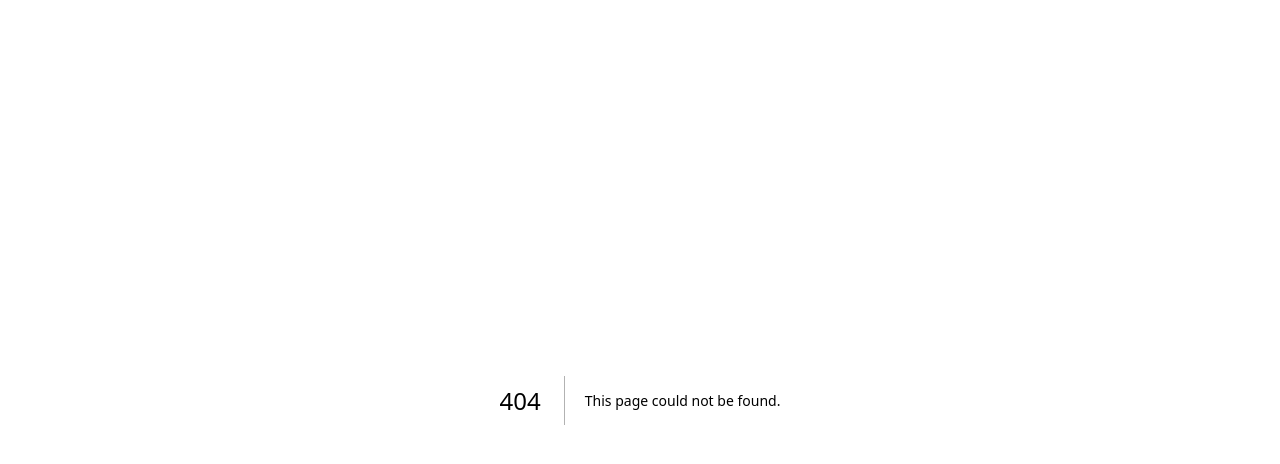
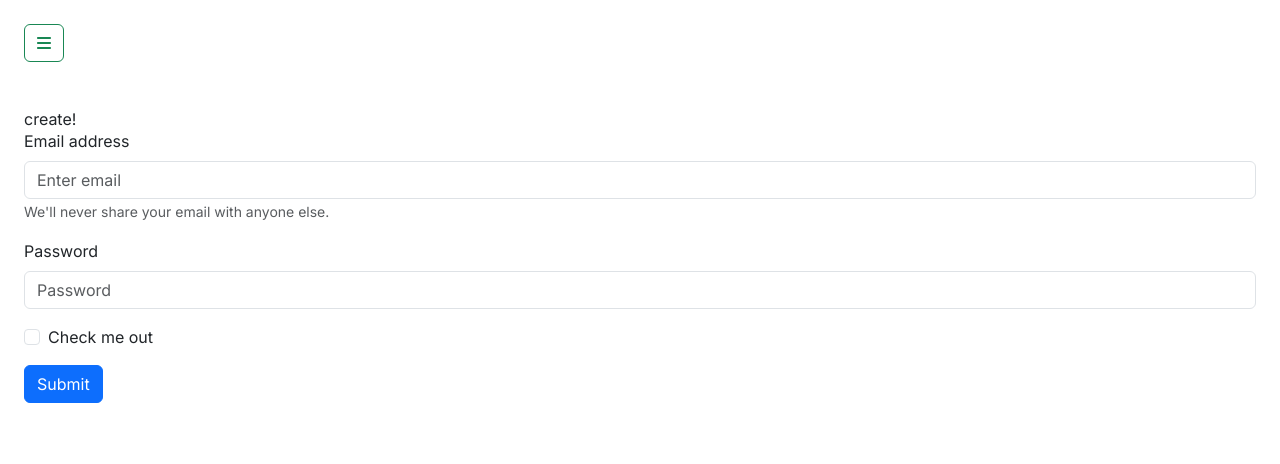
Before and after one commit to ekemper/everybody, a Next.js app: page /create in a window 1280 px wide. Before the commit this address had no page. Shown: the top 464 px of the page. Built offline with nearby package versions, Linux system fonts and the light colour scheme.

Commit message:
basic form and routing

```diff
--- a/app/Menu.tsx
+++ b/app/Menu.tsx
@@ -1,8 +1,10 @@
+'use client'
 import { FontAwesomeIcon } from '@fortawesome/react-fontawesome';
 import { useState } from 'react';
 import Button from 'react-bootstrap/Button';
 import Offcanvas from 'react-bootstrap/Offcanvas';
 import { faBars } from '@fortawesome/free-solid-svg-icons'
+import Link from 'next/link'
 
 export default function Menu() {
     const [show, setShow] = useState(false);
@@ -20,11 +22,20 @@
                     <Offcanvas.Title>Offcanvas</Offcanvas.Title>
                 </Offcanvas.Header>
                 <Offcanvas.Body>
-                    Some text as placeholder. In real life you can have the elements you
-                    have chosen. Like, text, images, lists, etc.
+                    <ul>
+                        <li>
+                            <Link href="/feed">feed</Link>
+                        </li>
+                        <li>
+                            <Link href="/create">create new</Link>
+                        </li>
+                        {/* <li>
+                            <Link href="/preferences">preferences</Link>
+                        </li> */}
+                    </ul>
+
                 </Offcanvas.Body>
             </Offcanvas>
         </div>
     )
-
 }
--- /dev/null
+++ b/app/create/page.tsx
@@ -0,0 +1,43 @@
+'use client'
+import { FontAwesomeIcon } from '@fortawesome/react-fontawesome';
+import { useState } from 'react';
+import Form from 'react-bootstrap/Form';
+import Button from 'react-bootstrap/Button';
+
+const CreatePost = () => {
+    // const [show, setShow] = useState(false);
+    // const handleClose = () => setShow(false);
+    // const handleShow = () => setShow(true);
+
+    return (
+        <div className='p-4'>
+            <h2>create!</h2>
+
+            <Form>
+                <Form.Group className="mb-3" controlId="formBasicEmail">
+                    <Form.Label>Email address</Form.Label>
+                    <Form.Control type="email" placeholder="Enter email" />
+                    <Form.Text className="text-muted">
+                        We'll never share your email with anyone else.
+                    </Form.Text>
+                </Form.Group>
+
+                <Form.Group className="mb-3" controlId="formBasicPassword">
+                    <Form.Label>Password</Form.Label>
+                    <Form.Control type="password" placeholder="Password" />
+                </Form.Group>
+                <Form.Group className="mb-3" controlId="formBasicCheckbox">
+                    <Form.Check type="checkbox" label="Check me out" />
+                </Form.Group>
+                <Button variant="primary" type="submit">
+                    Submit
+                </Button>
+            </Form>
+
+        </div>
+    )
+}
+
+
+
+export default CreatePost;
--- /dev/null
+++ b/app/feed/page.tsx
@@ -0,0 +1,15 @@
+import { FontAwesomeIcon } from '@fortawesome/react-fontawesome';
+import { useState } from 'react';
+import Button from 'react-bootstrap/Button';
+
+export default function Feed() {
+    // const [show, setShow] = useState(false);
+    // const handleClose = () => setShow(false);
+    // const handleShow = () => setShow(true);
+
+    return (
+        <div className='p-4'>
+            feed
+        </div>
+    )
+}
--- a/app/layout.tsx
+++ b/app/layout.tsx
@@ -1,6 +1,11 @@
+
 import type { Metadata } from 'next'
 import { Inter } from 'next/font/google'
+
+{/* The following line can be included in your src/index.js or App.js file */ }
+import 'bootstrap/dist/css/bootstrap.min.css';
 import './globals.css'
+import Menu from './Menu'
 
 const inter = Inter({ subsets: ['latin'] })
 
@@ -16,7 +21,12 @@
 }) {
   return (
     <html lang="en">
-      <body className={inter.className}>{children}</body>
+      <body className={inter.className}>
+      <Menu/>
+
+{/* {true || !!netlifyIdentity.currentUser() && <Menu />} */}
+        {children}
+      </body>
     </html>
   )
 }
--- a/app/page.tsx
+++ b/app/page.tsx
@@ -1,8 +1,7 @@
 'use client'
-{/* The following line can be included in your src/index.js or App.js file */ }
-import 'bootstrap/dist/css/bootstrap.min.css';
 
-import Menu from './Menu';
+
+
 // import SignIn from './SignIn';
 
 import React, { useState } from 'react';
@@ -26,13 +25,17 @@
 
   return (
     <main>
-      {!!netlifyIdentity.currentUser() && <Menu />}
-      {!netlifyIdentity.currentUser() &&
-        <div>
+
+
+      {/*   TODO: figure out the auth callbacks */ }
+
+
+      {/* {!netlifyIdentity.currentUser() &&
+        <div className=''>
           <Button onClick={handleAuth}>Log in</Button>
         </div>
-      }
-      <pre>{JSON.stringify(netlifyIdentity.currentUser())}</pre>
+      } */}
+      {/* <pre>{JSON.stringify(netlifyIdentity.currentUser())}</pre> */}
     </main >
   );
 }
```
